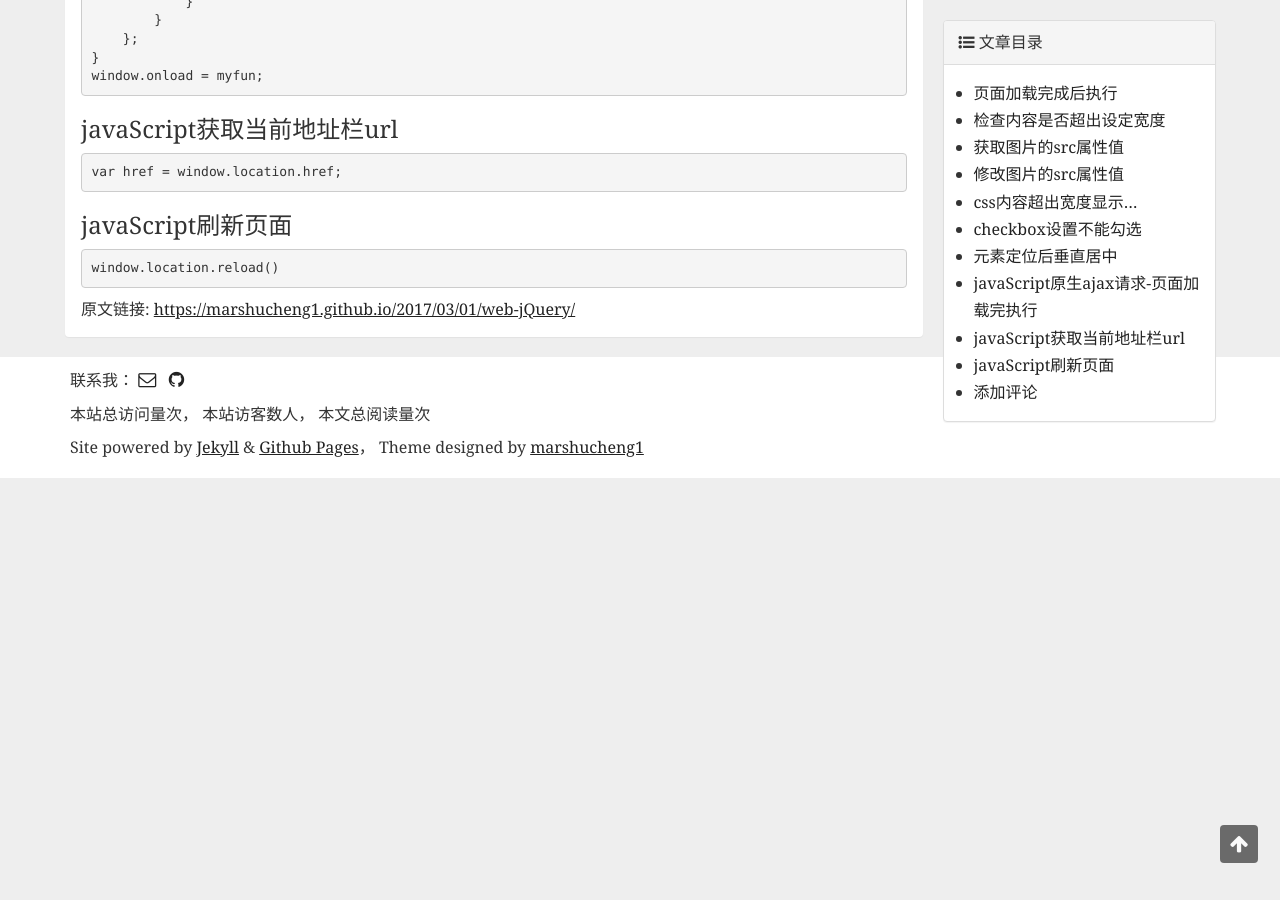
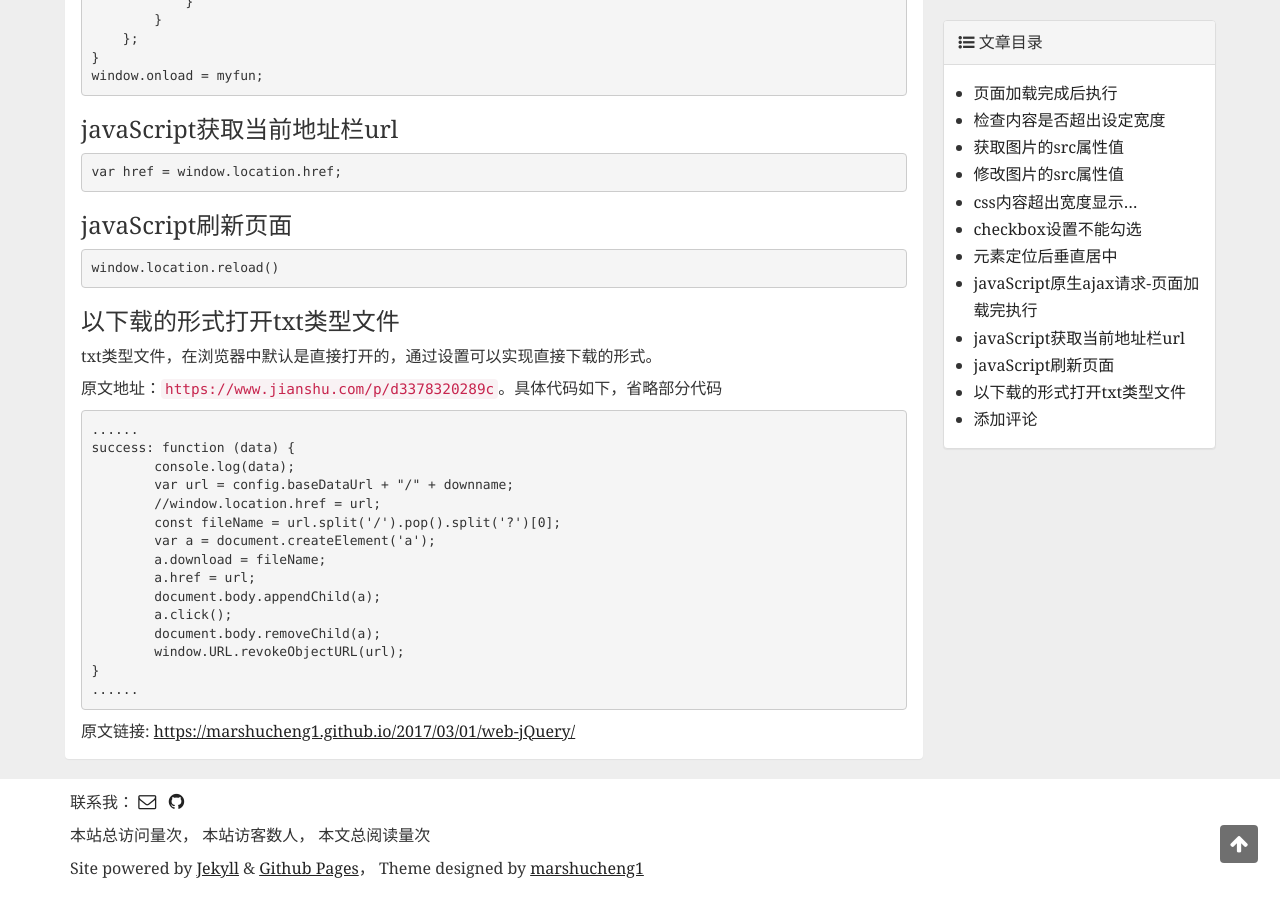
Before and after one commit to marshucheng1/marshucheng1.github.io, a Jekyll site: the page built from _posts/2017-03-01-web-jQuery.md, in a window 1280 px wide and 900 px high, scrolled down 1565 px. Built offline with Jekyll 4.4.1, drawn with Linux system fonts in a browser that asks for light colours; comment, search, counter and statistics services are not loaded.

Commit message:
Update 2017-03-01-web-jQuery.md

```diff
--- a/_posts/2017-03-01-web-jQuery.md
+++ b/_posts/2017-03-01-web-jQuery.md
@@ -88,3 +88,24 @@ author: MarsHu
 ### javaScript刷新页面 ###
 
 	window.location.reload()
+
+### 以下载的形式打开txt类型文件 ###
+txt类型文件，在浏览器中默认是直接打开的，通过设置可以实现直接下载的形式。
+
+原文地址：`https://www.jianshu.com/p/d3378320289c`。具体代码如下，省略部分代码
+
+	......
+	success: function (data) {
+		console.log(data);
+		var url = config.baseDataUrl + "/" + downname;
+		//window.location.href = url;
+		const fileName = url.split('/').pop().split('?')[0];
+		var a = document.createElement('a');
+		a.download = fileName;
+		a.href = url;
+		document.body.appendChild(a);
+		a.click();
+		document.body.removeChild(a);
+		window.URL.revokeObjectURL(url);
+	}
+	......
```
